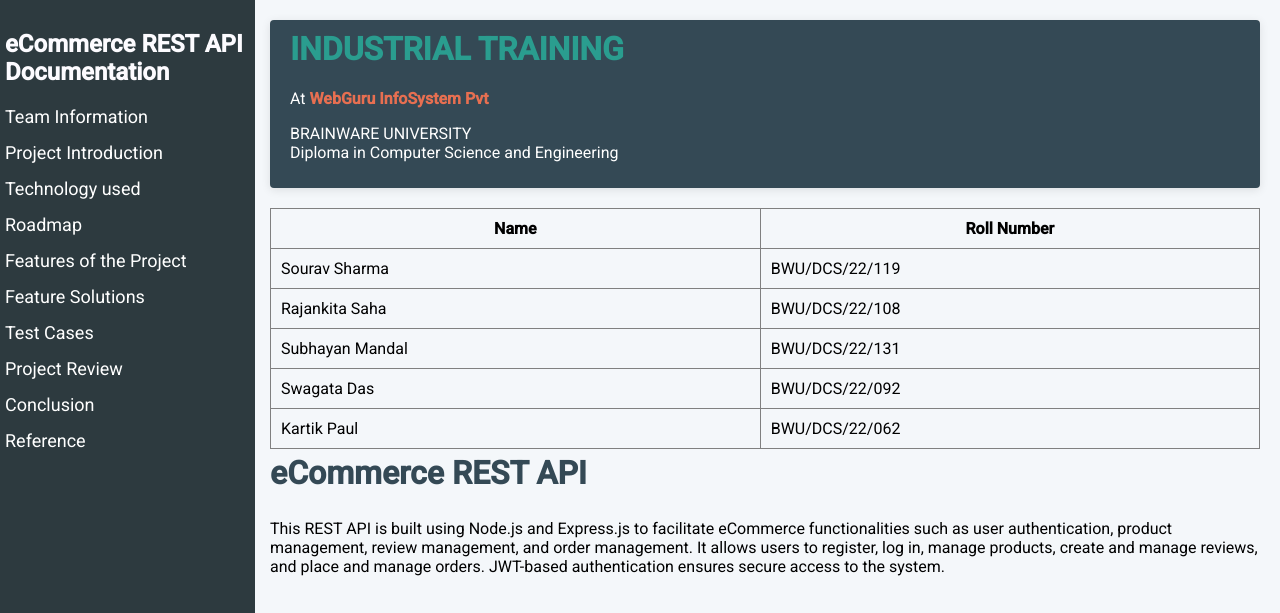
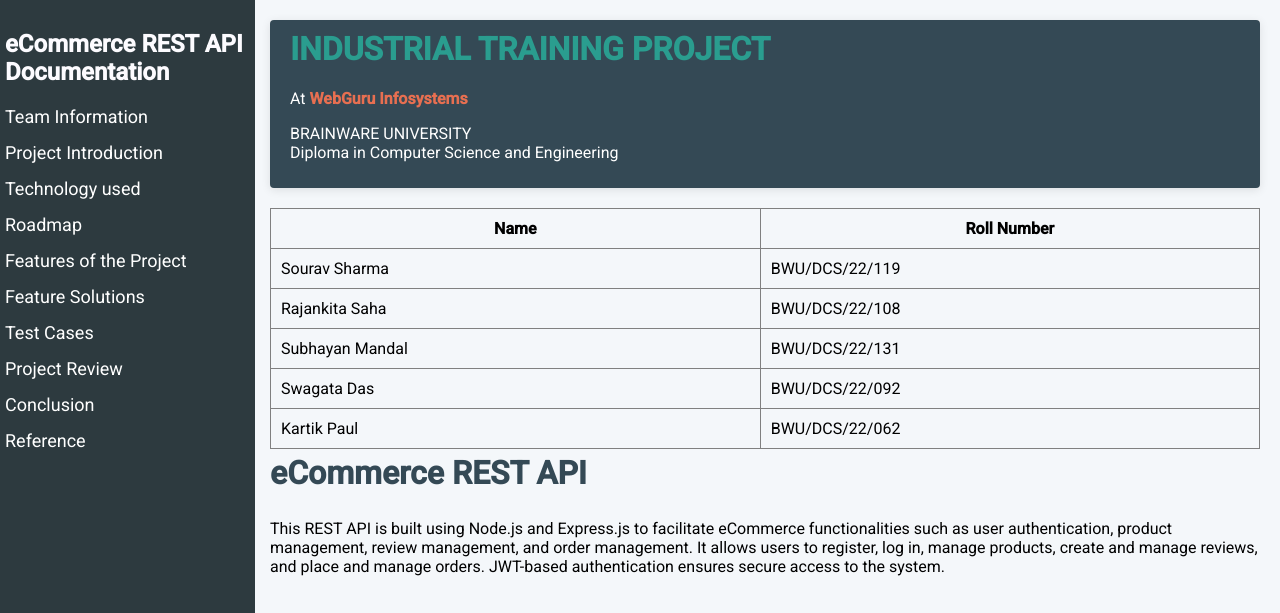
Before and after one commit to L3DEVIL/eComeApi, a plain HTML site: page index.html in a window 1280 px wide. Shown: the top 613 px of the page. Drawn offline with Linux system fonts and the light colour scheme.

Commit message:
Update index.html

```diff
--- a/index.html
+++ b/index.html
@@ -191,8 +191,8 @@
 
         <div class="header">
             <!-- <h1>API Documentation</h1> -->
-            <h1 style="color: #2a9d8f; font-weight: bold;">INDUSTRIAL TRAINING</h1>
-            <p>At <strong style="color: #e76f51;">WebGuru InfoSystem Pvt</strong></p>
+            <h1 style="color: #2a9d8f; font-weight: bold;">INDUSTRIAL TRAINING PROJECT</h1>
+            <p>At <strong style="color: #e76f51;">WebGuru Infosystems</strong></p>
             <p style="color: #fff;">BRAINWARE UNIVERSITY<br>Diploma in Computer Science and Engineering</p>
         </div>
 
```
